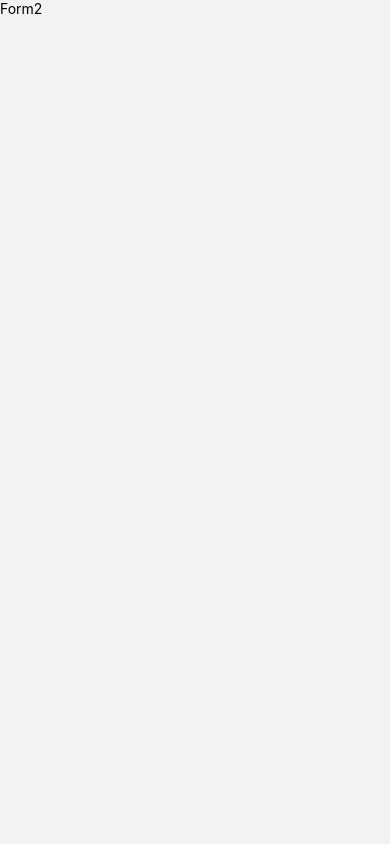
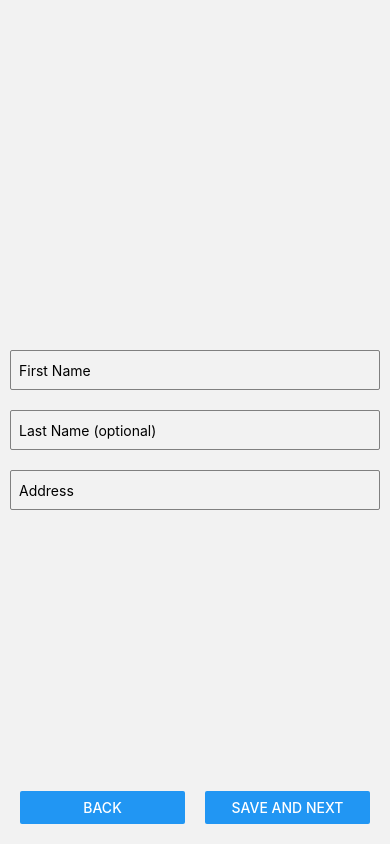
Before and after one commit to Manish8798/LoginForm, a React Native app: screen /Form2 in a window 390 px wide. Built offline with nearby package versions, Linux system fonts and the light colour scheme.

Commit message:
form2 screen done

```diff
--- a/src/screens/Form1.js
+++ b/src/screens/Form1.js
@@ -96,6 +96,7 @@ const styles = StyleSheet.create({
   },
   error: {
     color: 'red',
+    marginHorizontal: 10,
   },
   btnContainer: {
     position: 'absolute',
--- a/src/screens/Form2.js
+++ b/src/screens/Form2.js
@@ -1,12 +1,148 @@
-import React from 'react';
-import {SafeAreaView, Text} from 'react-native';
+import React, {useContext} from 'react';
+import {
+  View,
+  Text,
+  TextInput,
+  Button,
+  StyleSheet,
+  SafeAreaView,
+} from 'react-native';
+import {Formik} from 'formik';
+import * as yup from 'yup';
+import {FormContext} from '../context/FormProvider';
 
-const Form2 = () => {
+const validationSchema = yup.object().shape({
+  firstName: yup
+    .string()
+    .required('First name is required')
+    .matches(
+      /^[a-zA-Z]{2,50}$/,
+      'First name must be 2-50 alphabetic characters',
+    ),
+  lastName: yup
+    .string()
+    .matches(
+      /^[a-zA-Z]*$/,
+      'Last name must only contain alphabetic characters',
+    ),
+  address: yup
+    .string()
+    .required('Address is required')
+    .min(10, 'Address must be at least 10 characters'),
+});
+
+const Form2 = props => {
+  const {data, updateData} = useContext(FormContext);
+  //   console.log('Form2', data);
+
+  const onSave = async values => {
+    let res = await updateData({...data, ...values});
+    // console.log('onSave', res);
+    if (res) {
+      props.navigation.navigate('Form3');
+    }
+  };
+
   return (
-    <SafeAreaView>
-      <Text>Form2</Text>
+    <SafeAreaView style={styles.container}>
+      <Formik
+        initialValues={{
+          firstName: data?.firstName,
+          lastName: data?.lastName,
+          address: data?.address,
+        }}
+        validationSchema={validationSchema}
+        onSubmit={values => {
+          // Handle form submission here
+          //   console.log(values);
+          onSave(values);
+        }}>
+        {({handleChange, handleBlur, handleSubmit, values, errors}) => (
+          <View style={{flex: 1, justifyContent: 'center'}}>
+            <TextInput
+              style={styles.input}
+              placeholder="First Name"
+              onChangeText={handleChange('firstName')}
+              onBlur={handleBlur('firstName')}
+              value={values.firstName}
+            />
+            {errors.firstName && (
+              <Text style={styles.error}>{errors.firstName}</Text>
+            )}
+
+            <TextInput
+              style={styles.input}
+              placeholder="Last Name (optional)"
+              onChangeText={handleChange('lastName')}
+              onBlur={handleBlur('lastName')}
+              value={values.lastName}
+            />
+            {errors.lastName && (
+              <Text style={styles.error}>{errors.lastName}</Text>
+            )}
+
+            <TextInput
+              style={styles.input}
+              placeholder="Address"
+              onChangeText={handleChange('address')}
+              onBlur={handleBlur('address')}
+              value={values.address}
+            />
+            {errors.address && (
+              <Text style={styles.error}>{errors.address}</Text>
+            )}
+            <View style={styles.btnContainer}>
+              <View style={{flex: 1, marginRight: 10}}>
+                <Button
+                  title="Back"
+                  onPress={() => props.navigation.goBack()}
+                />
+              </View>
+              <View style={{flex: 1, marginLeft: 10}}>
+                <Button title="Save and Next" onPress={handleSubmit} />
+              </View>
+            </View>
+          </View>
+        )}
+      </Formik>
     </SafeAreaView>
   );
 };
 
+const styles = StyleSheet.create({
+  container: {
+    flex: 1,
+    justifyContent: 'center',
+    // alignItems: 'center',
+    paddingTop: 16,
+  },
+  input: {
+    height: 40,
+    borderColor: 'gray',
+    borderWidth: 1,
+    marginVertical: 10,
+    marginHorizontal: 10,
+    paddingHorizontal: 8,
+    borderRadius: 2,
+  },
+  error: {
+    color: 'red',
+    marginHorizontal: 10,
+  },
+  btnContainer: {
+    position: 'absolute',
+    bottom: 0,
+    start: 0,
+    end: 0,
+    elevation: 2,
+    borderTopLeftRadius: 2,
+    borderTopRightRadius: 2,
+    padding: 20,
+    flexDirection: 'row',
+    // justifyContent: 'space-between',
+    alignItems: 'center',
+    display: 'flex',
+  },
+});
+
 export default Form2;
```
